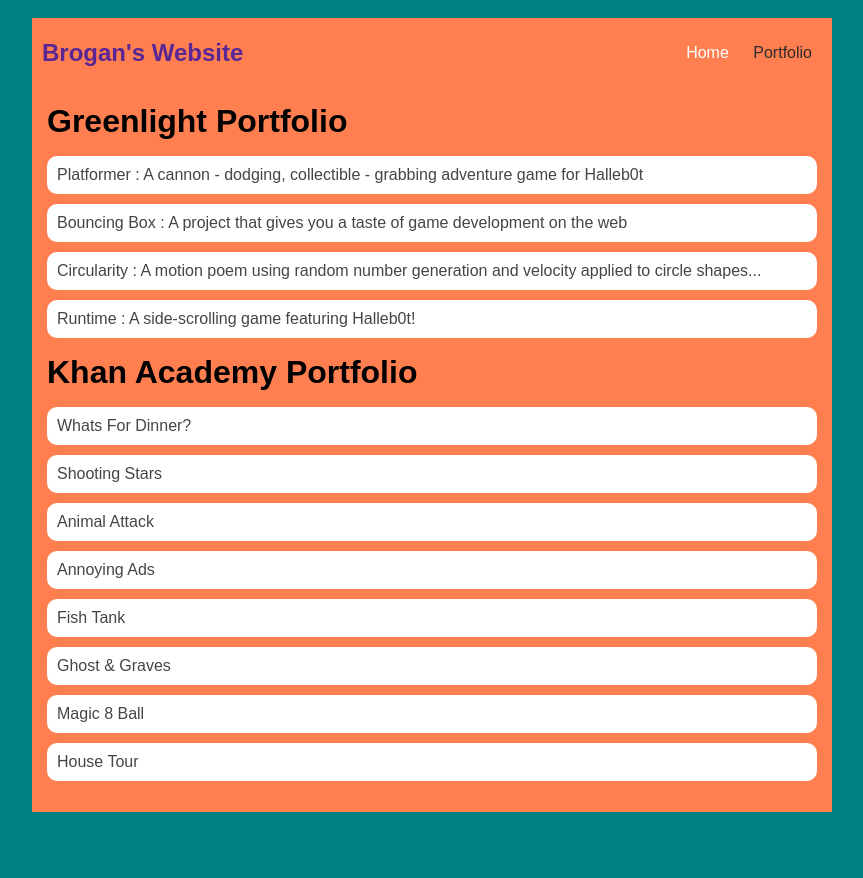
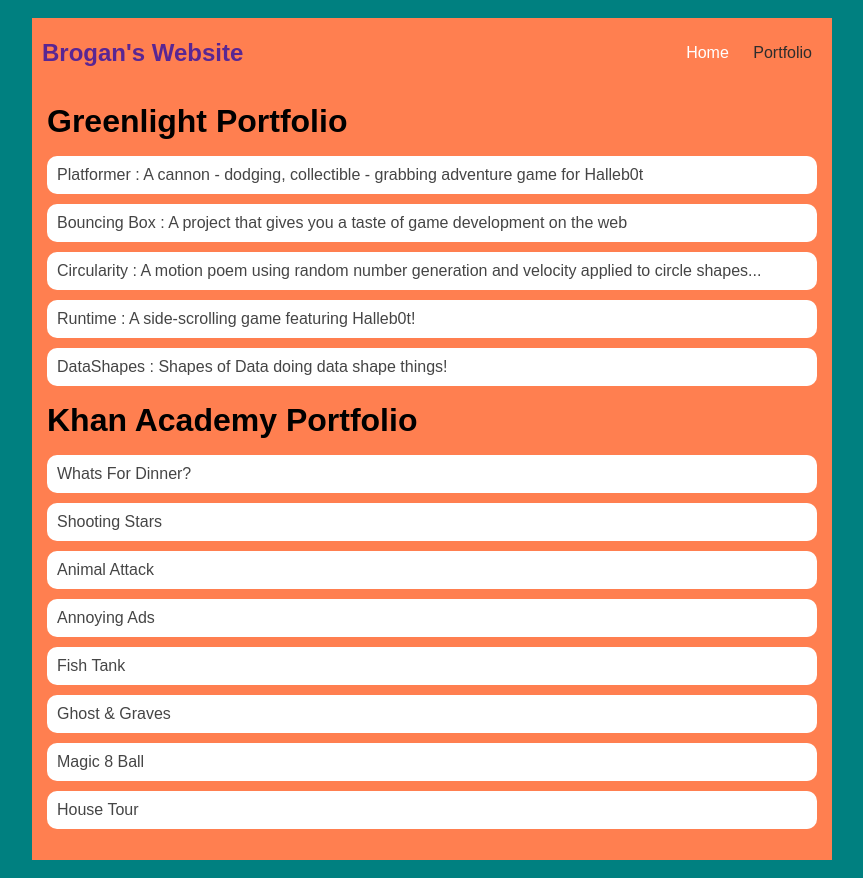
Before and after one commit to broganmulkey/broganmulkey.github.io, a plain HTML site: page portfolio.html in a window 1280 px wide. Shown: the whole page, without its empty margins (208-1071 px from the left). Before the commit the page ends 830 px from the top, so only its background shows below. Drawn offline with Linux system fonts and the light colour scheme.

Commit message:
added data shapes

```diff
--- a/portfolio.html
+++ b/portfolio.html
@@ -114,6 +114,8 @@
                         <li><a href="projects/bouncing-box/">Bouncing Box : A project that gives you a taste of game development on the web </a></li>
                         <li><a href="projects/circularity/">Circularity : A motion poem using random number generation and velocity applied to circle shapes...</a></li>
                         <li><a href="projects/runtime">Runtime : A side-scrolling game featuring Halleb0t!</a></li>
+                        <li><a href="https://broganmulkey.github.io/broganmulkeyASD.github.io/asd-projects/data-shapes/">DataShapes : Shapes of Data doing data shape things!</a></li>
+
                     </ul>
 
                     <h1>
```
